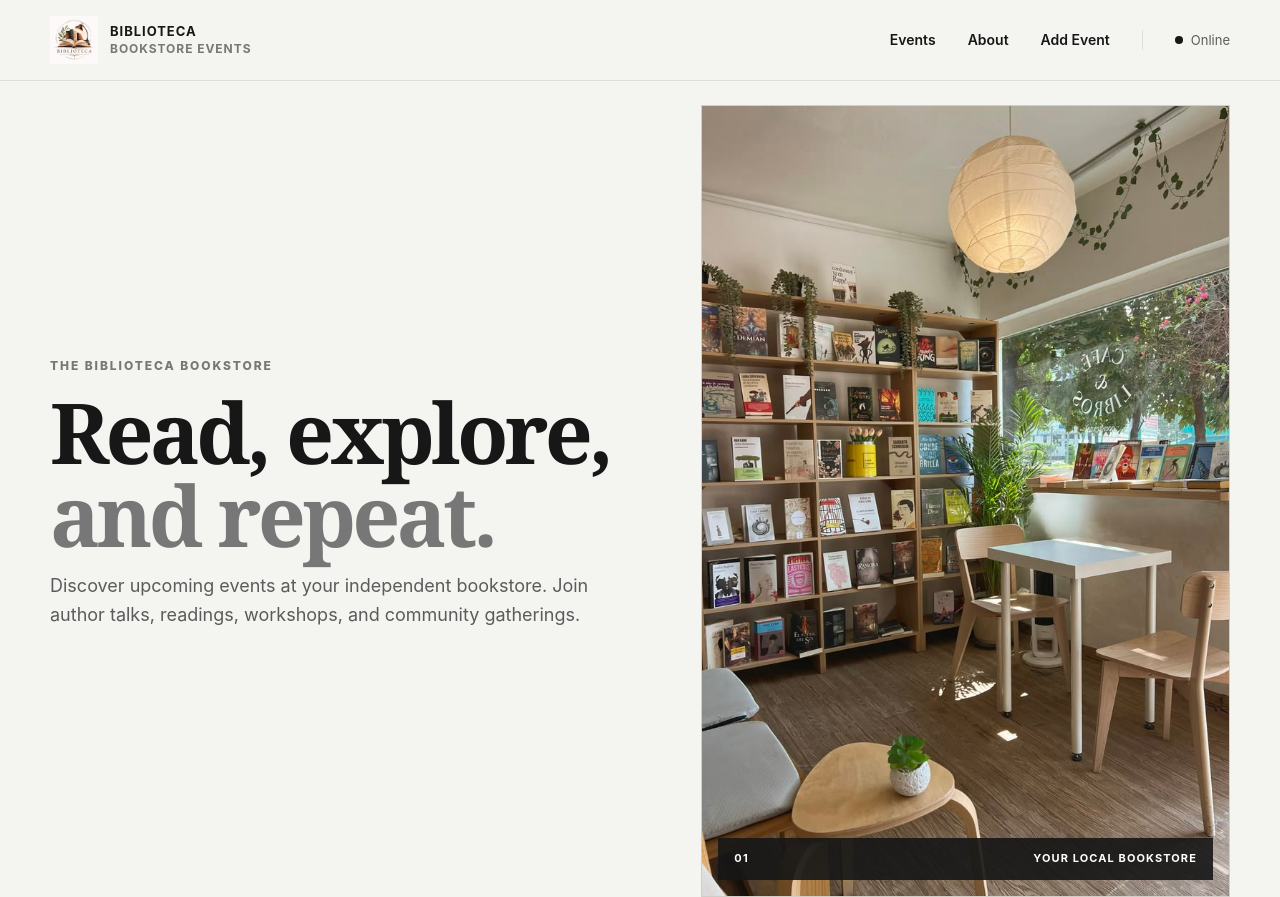
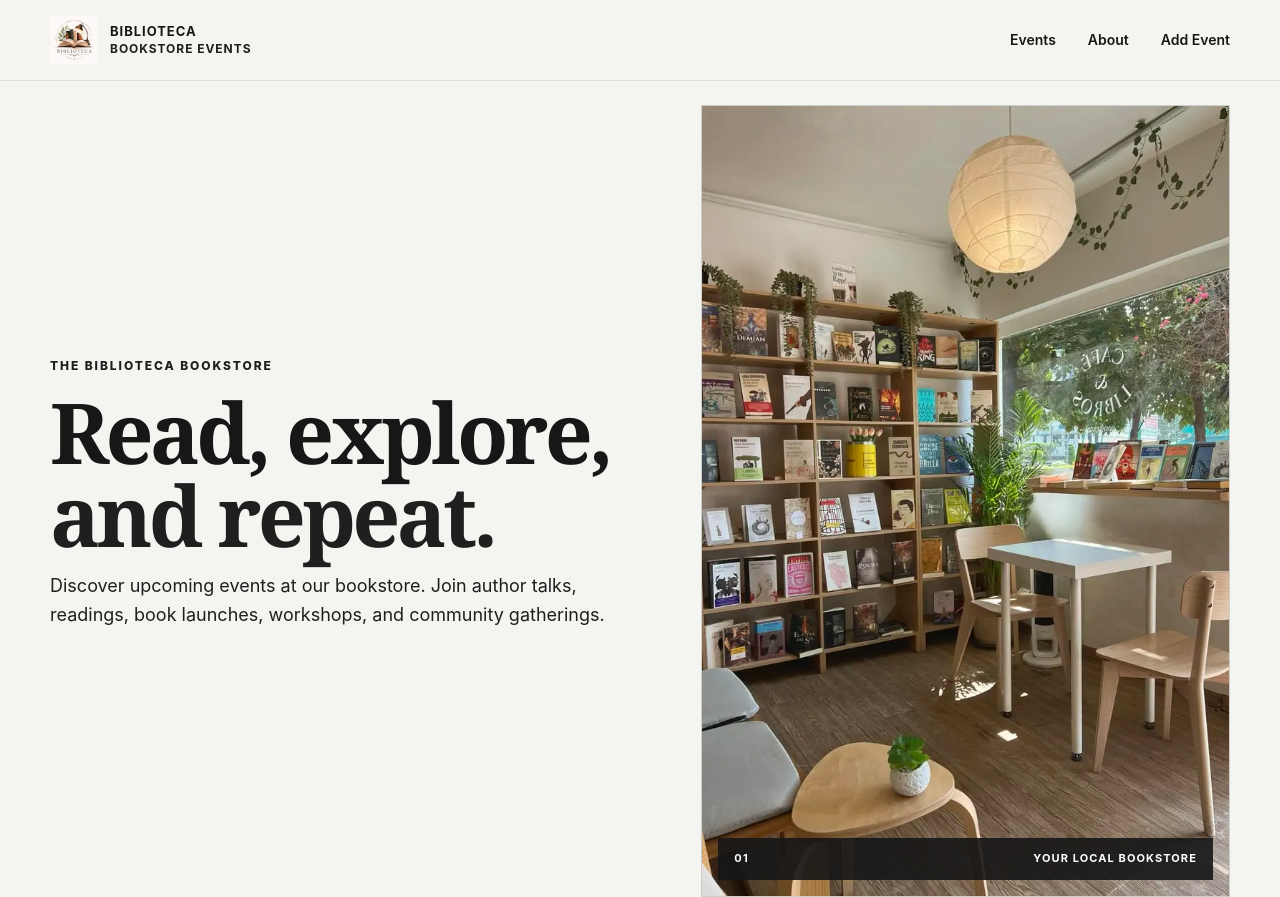
Before and after one commit to itsakritihere/TheBookStore, a website: page index.html in a window 1280 px wide. Shown: the top 897 px of the page. Drawn offline with Linux system fonts and the light colour scheme.

Commit message:
For better optimization of website reduced the heavy images with webp format and also changes css colors for accessibility

```diff
--- a/css/style.css
+++ b/css/style.css
@@ -57,10 +57,10 @@ a {
 :root {
 
     --black: #171717;
-    --dark: #242424;
-    --gray-900: #333333;
-    --gray-700: #5b5b5b;
-    --gray-500: #777777;
+    --dark: #161616;
+    --gray-900: #171616;
+    --gray-700: #201f1f;
+    --gray-500: #201e1e;
     --gray-300: #cfcfca;
     --gray-200: #deded9;
     --gray-100: #eaeae5;
--- a/index.html
+++ b/index.html
@@ -23,7 +23,7 @@
         <div class="container header-inner">
 
             <a href="#" class="brand" aria-label="Independent Bookstore Events home">
-                <img src="assests/images/books.jpg" alt="logo" class="brand-logo">
+                <img src="assests/images/books.webp" alt="logo" class="brand-logo">
 
                 <span class="brand-text">
                     <strong>Biblioteca</strong>
@@ -37,14 +37,7 @@
                 <a href="#add-event">Add Event</a>
             </nav>
 
-            <div
-                class="connection-status"
-                id="connectionStatus"
-                aria-live="polite"
-            >
-                <span class="status-dot"></span>
-                <span>Online</span>
-            </div>
+
 
         </div>
     </header>
@@ -67,8 +60,8 @@
                     </h1>
 
                     <p class="hero-description">
-                        Discover upcoming events at your independent bookstore.
-                        Join author talks, readings, workshops, and community
+                        Discover upcoming events at our bookstore.
+                        Join author talks, readings, book launches, workshops, and community
                         gatherings.
                     </p>
 
@@ -89,7 +82,7 @@
                 <div class="hero-image-frame">
 
                     <img
-                        src="assests/images/bookstore1.jpg"
+                        src="assests/images/bookstore1.webp"
                         alt="Monochrome illustration of the interior of an independent bookstore"
                         class="hero-bookstore-image"
                     >
```
Also changed, not shown: assests/images/books.jpg (deleted), assests/images/books.webp (added), assests/images/bookstore1.jpg (deleted), assests/images/bookstore1.webp (added), assests/images/bookstore2.jpg (deleted).
